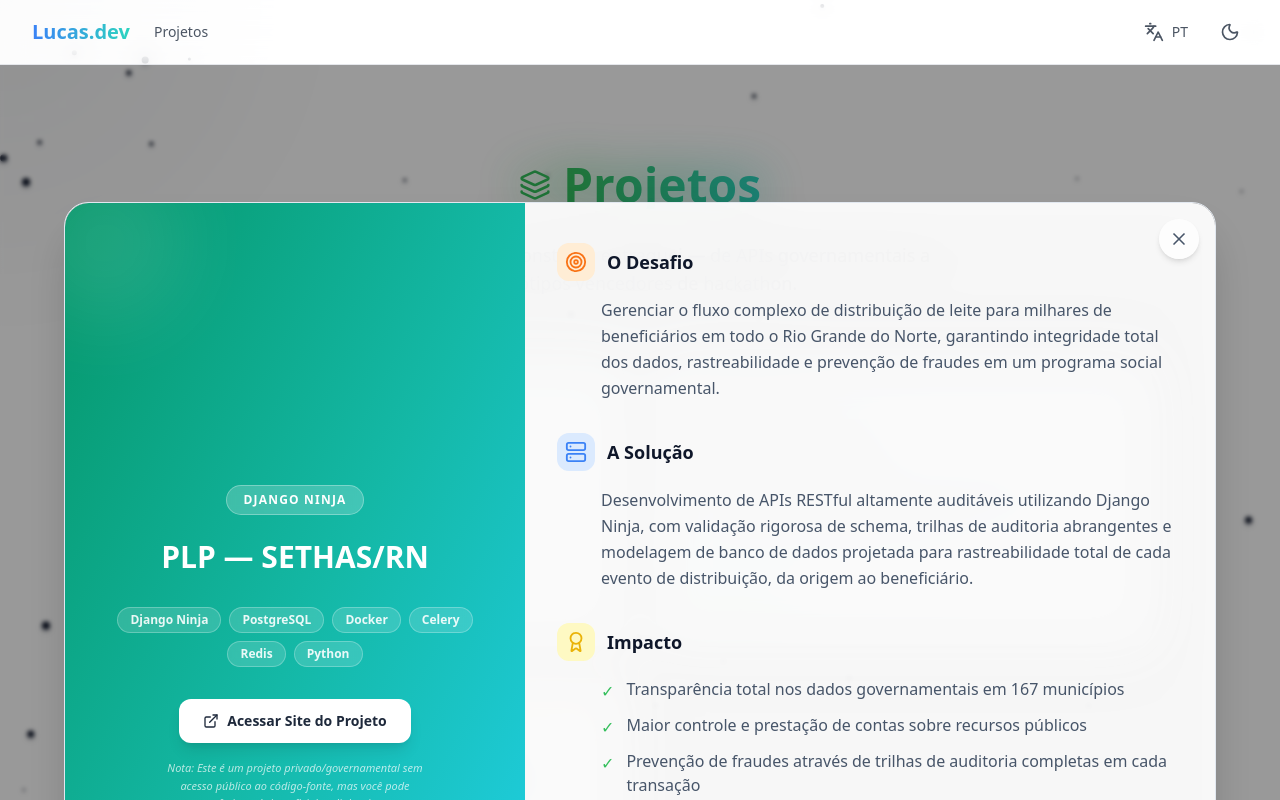
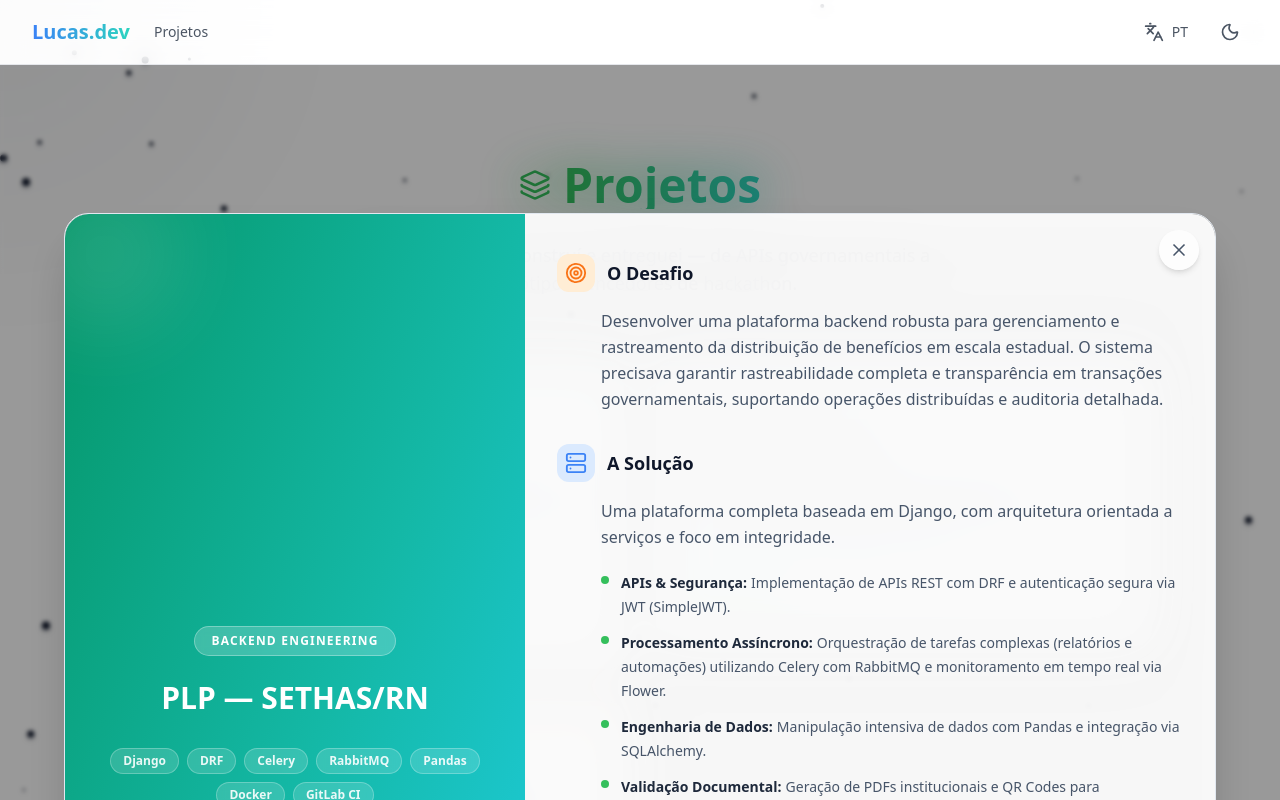
Before and after one commit to PatoCareca1/lucas.dev, a React (Vite) app in the folder frontend/: page /projects in a window 1280 px wide. Both pictures are taken after a click on the button 376 px from the left and 503 px from the top of the page. Shown: the top 800 px of the page. Built offline with nearby package versions, Linux system fonts and the light colour scheme; no server answers.

Commit message:
fix: Corrige informações do PLP

```diff
--- a/frontend/src/components/ProjectModal.tsx
+++ b/frontend/src/components/ProjectModal.tsx
@@ -11,17 +11,21 @@ interface ProjectModalProps {
 
 // Color mapping for tech badges
 const techColors: Record<string, string> = {
+    'Django': 'bg-emerald-100 text-emerald-800 border-emerald-300 dark:bg-emerald-900/40 dark:text-emerald-300 dark:border-emerald-700',
     'Django Ninja': 'bg-emerald-100 text-emerald-800 border-emerald-300 dark:bg-emerald-900/40 dark:text-emerald-300 dark:border-emerald-700',
+    'DRF': 'bg-rose-100 text-rose-800 border-rose-300 dark:bg-rose-900/40 dark:text-rose-300 dark:border-rose-700',
     'PostgreSQL': 'bg-blue-100 text-blue-800 border-blue-300 dark:bg-blue-900/40 dark:text-blue-300 dark:border-blue-700',
     'Pandas': 'bg-purple-100 text-purple-800 border-purple-300 dark:bg-purple-900/40 dark:text-purple-300 dark:border-purple-700',
     'Docker': 'bg-sky-100 text-sky-800 border-sky-300 dark:bg-sky-900/40 dark:text-sky-300 dark:border-sky-700',
     'Celery': 'bg-lime-100 text-lime-800 border-lime-300 dark:bg-lime-900/40 dark:text-lime-300 dark:border-lime-700',
+    'RabbitMQ': 'bg-orange-100 text-orange-800 border-orange-300 dark:bg-orange-900/40 dark:text-orange-300 dark:border-orange-700',
     'Redis': 'bg-red-100 text-red-800 border-red-300 dark:bg-red-900/40 dark:text-red-300 dark:border-red-700',
     'Python': 'bg-yellow-100 text-yellow-800 border-yellow-300 dark:bg-yellow-900/40 dark:text-yellow-300 dark:border-yellow-700',
     'Flask': 'bg-gray-100 text-gray-800 border-gray-300 dark:bg-gray-800/60 dark:text-gray-300 dark:border-gray-600',
     'jQuery': 'bg-indigo-100 text-indigo-800 border-indigo-300 dark:bg-indigo-900/40 dark:text-indigo-300 dark:border-indigo-700',
     'Bootstrap': 'bg-violet-100 text-violet-800 border-violet-300 dark:bg-violet-900/40 dark:text-violet-300 dark:border-violet-700',
     'SQLite': 'bg-cyan-100 text-cyan-800 border-cyan-300 dark:bg-cyan-900/40 dark:text-cyan-300 dark:border-cyan-700',
+    'GitLab CI': 'bg-amber-100 text-amber-800 border-amber-300 dark:bg-amber-900/40 dark:text-amber-300 dark:border-amber-700',
 };
 
 const defaultBadge = 'bg-slate-100 text-slate-700 border-slate-300 dark:bg-slate-800/60 dark:text-slate-300 dark:border-slate-600';
@@ -61,6 +65,8 @@ const ProjectModal: React.FC<ProjectModalProps> = ({ projectKey, onClose }) => {
     const techStack = t(`projects.${projectKey}.tech_stack`, { returnObjects: true }) as string[];
     const siteUrl = t(`projects.${projectKey}.site_url`, { defaultValue: '#' });
     const disclaimer = t(`projects.${projectKey}.disclaimer`, { defaultValue: '' });
+    const solutionDetails = t(`projects.${projectKey}.solution_details`, { returnObjects: true, defaultValue: null }) as Record<string, { label: string; text: string }> | null;
+    const hasSolutionDetails = solutionDetails && typeof solutionDetails === 'object' && !Array.isArray(solutionDetails) && Object.keys(solutionDetails).length > 0;
 
     return (
         <AnimatePresence>
@@ -187,6 +193,25 @@ const ProjectModal: React.FC<ProjectModalProps> = ({ projectKey, onClose }) => {
                                     <p className="text-slate-600 dark:text-slate-300 leading-relaxed pl-11">
                                         {solution}
                                     </p>
+
+                                    {/* Solution subcategories (when available) */}
+                                    {hasSolutionDetails && (
+                                        <div className="mt-5 pl-11 space-y-3">
+                                            {Object.entries(solutionDetails).map(([key, detail]) => (
+                                                <div key={key} className="flex items-start gap-3">
+                                                    <span className="mt-1.5 w-2 h-2 rounded-full bg-manjaro-green shrink-0" />
+                                                    <div>
+                                                        <span className="font-semibold text-slate-800 dark:text-slate-200 text-sm">
+                                                            {detail.label}:
+                                                        </span>
+                                                        <span className="text-slate-600 dark:text-slate-400 text-sm ml-1">
+                                                            {detail.text}
+                                                        </span>
+                                                    </div>
+                                                </div>
+                                            ))}
+                                        </div>
+                                    )}
                                 </section>
 
                                 {/* Section: Impact */}
--- a/frontend/src/locales/en/translation.json
+++ b/frontend/src/locales/en/translation.json
@@ -309,26 +309,48 @@
         },
         "plp": {
             "title": "PLP — SETHAS/RN",
-            "tag": "Django Ninja",
-            "short_desc": "Auditable APIs for managing the complex milk distribution flow of Programa do Leite Potiguar.",
-            "challenge": "Managing the complex distribution flow of milk to thousands of beneficiaries across Rio Grande do Norte, ensuring full data integrity, traceability, and fraud prevention in a government social program.",
-            "solution": "Developed highly auditable RESTful APIs using Django Ninja with strict schema validation, comprehensive audit trails, and database modeling designed for full traceability of every distribution event from origin to beneficiary.",
+            "tag": "Backend Engineering",
+            "short_desc": "Robust backend platform for state-wide benefit distribution tracking with full traceability and governmental auditing.",
+            "challenge": "Developing a robust backend platform for managing and tracking benefit distribution at state scale. The system needed to ensure full traceability and transparency in governmental transactions, supporting distributed operations and detailed auditing.",
+            "solution": "A complete Django-based platform with service-oriented architecture focused on data integrity.",
+            "solution_details": {
+                "apis": {
+                    "label": "APIs & Security",
+                    "text": "REST API implementation with DRF and secure authentication via JWT (SimpleJWT)."
+                },
+                "async": {
+                    "label": "Async Processing",
+                    "text": "Complex task orchestration (reports and automations) using Celery with RabbitMQ and real-time monitoring via Flower."
+                },
+                "data": {
+                    "label": "Data Engineering",
+                    "text": "Intensive data manipulation with Pandas and integration via SQLAlchemy."
+                },
+                "docs": {
+                    "label": "Document Validation",
+                    "text": "Institutional PDF generation and QR Codes for official document authentication."
+                },
+                "infra": {
+                    "label": "DevOps & CI/CD",
+                    "text": "Containerized infrastructure with Docker and automated pipelines via GitLab CI."
+                }
+            },
             "impact": [
-                "Full transparency in governmental data across 167 municipalities",
-                "Greater control and accountability over public resources",
-                "Fraud prevention through complete audit trails on every transaction",
-                "Real-time visibility for program managers and auditors"
+                "State-wide food benefit management platform",
+                "Full automation of administrative processes and document generation",
+                "Scalable and auditable infrastructure for governmental systems"
             ],
             "tech_stack": [
-                "Django Ninja",
-                "PostgreSQL",
+                "Django",
+                "DRF",
+                "Celery",
+                "RabbitMQ",
+                "Pandas",
                 "Docker",
-                "Celery",
-                "Redis",
-                "Python"
+                "GitLab CI"
             ],
             "site_url": "#",
-            "disclaimer": "Note: This is a private/governmental project with no public access to the source code, but you can check the official page at the link above."
+            "disclaimer": "Note: This is a governmental project with private source code. The link above directs to the program's institutional page."
         },
         "prp": {
             "title": "PRP — SETHAS/RN",
--- a/frontend/src/locales/pt/translation.json
+++ b/frontend/src/locales/pt/translation.json
@@ -309,26 +309,48 @@
         },
         "plp": {
             "title": "PLP — SETHAS/RN",
-            "tag": "Django Ninja",
-            "short_desc": "APIs auditáveis para gerenciar o fluxo complexo de distribuição do Programa do Leite Potiguar.",
-            "challenge": "Gerenciar o fluxo complexo de distribuição de leite para milhares de beneficiários em todo o Rio Grande do Norte, garantindo integridade total dos dados, rastreabilidade e prevenção de fraudes em um programa social governamental.",
-            "solution": "Desenvolvimento de APIs RESTful altamente auditáveis utilizando Django Ninja, com validação rigorosa de schema, trilhas de auditoria abrangentes e modelagem de banco de dados projetada para rastreabilidade total de cada evento de distribuição, da origem ao beneficiário.",
+            "tag": "Backend Engineering",
+            "short_desc": "Plataforma backend robusta para rastreamento de distribuição de benefícios em escala estadual com rastreabilidade completa e auditoria governamental.",
+            "challenge": "Desenvolver uma plataforma backend robusta para gerenciamento e rastreamento da distribuição de benefícios em escala estadual. O sistema precisava garantir rastreabilidade completa e transparência em transações governamentais, suportando operações distribuídas e auditoria detalhada.",
+            "solution": "Uma plataforma completa baseada em Django, com arquitetura orientada a serviços e foco em integridade.",
+            "solution_details": {
+                "apis": {
+                    "label": "APIs & Segurança",
+                    "text": "Implementação de APIs REST com DRF e autenticação segura via JWT (SimpleJWT)."
+                },
+                "async": {
+                    "label": "Processamento Assíncrono",
+                    "text": "Orquestração de tarefas complexas (relatórios e automações) utilizando Celery com RabbitMQ e monitoramento em tempo real via Flower."
+                },
+                "data": {
+                    "label": "Engenharia de Dados",
+                    "text": "Manipulação intensiva de dados com Pandas e integração via SQLAlchemy."
+                },
+                "docs": {
+                    "label": "Validação Documental",
+                    "text": "Geração de PDFs institucionais e QR Codes para autenticação de documentos oficiais."
+                },
+                "infra": {
+                    "label": "DevOps & CI/CD",
+                    "text": "Infraestrutura containerizada com Docker e pipelines automatizados via GitLab CI."
+                }
+            },
             "impact": [
-                "Transparência total nos dados governamentais em 167 municípios",
-                "Maior controle e prestação de contas sobre recursos públicos",
-                "Prevenção de fraudes através de trilhas de auditoria completas em cada transação",
-                "Visibilidade em tempo real para gestores e auditores do programa"
+                "Plataforma de gestão de benefícios alimentares em escala estadual",
+                "Automação total de processos administrativos e geração de documentos",
+                "Infraestrutura escalável e auditável para sistemas governamentais"
             ],
             "tech_stack": [
-                "Django Ninja",
-                "PostgreSQL",
+                "Django",
+                "DRF",
+                "Celery",
+                "RabbitMQ",
+                "Pandas",
                 "Docker",
-                "Celery",
-                "Redis",
-                "Python"
+                "GitLab CI"
             ],
             "site_url": "#",
-            "disclaimer": "Nota: Este é um projeto privado/governamental sem acesso público ao código-fonte, mas você pode conferir a página oficial no link acima."
+            "disclaimer": "Nota: Projeto governamental com código-fonte privado. O link acima direciona para a página institucional do programa."
         },
         "prp": {
             "title": "PRP — SETHAS/RN",
```
